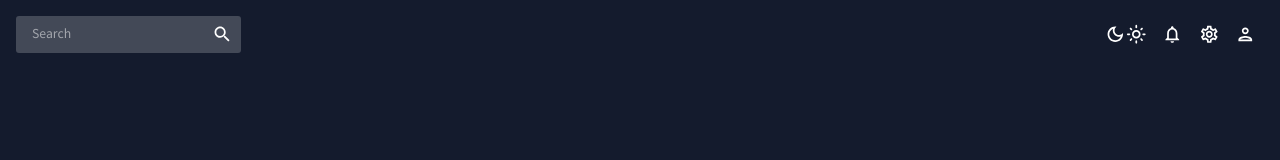
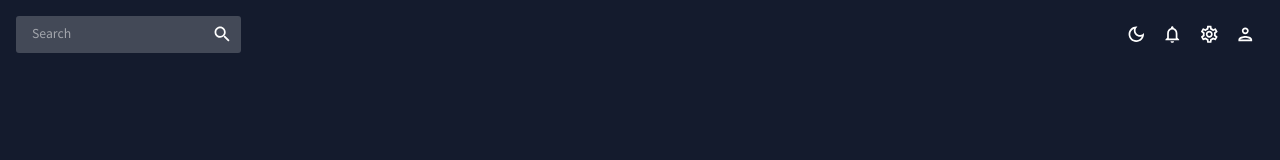
Before and after one commit to Coldest-Out/react-prodashboard, a React (Vite) app: page / in a window 1280 px wide. Shown: the top 160 px of the page. Built offline with nearby package versions, Linux system fonts and the light colour scheme.

Commit message:
corrected errors & light/dark mode double icon issue

```diff
--- a/src/scenes/global/Topbar.jsx
+++ b/src/scenes/global/Topbar.jsx
@@ -36,7 +36,6 @@ const Topbar = () => {
 				) : (
 					<LightModeOutlinedIcon />
 				)}
-			 <LightModeOutlinedIcon />
 			</IconButton>
 			<IconButton>
 				<NotificationsOutlinedIcon />
```
